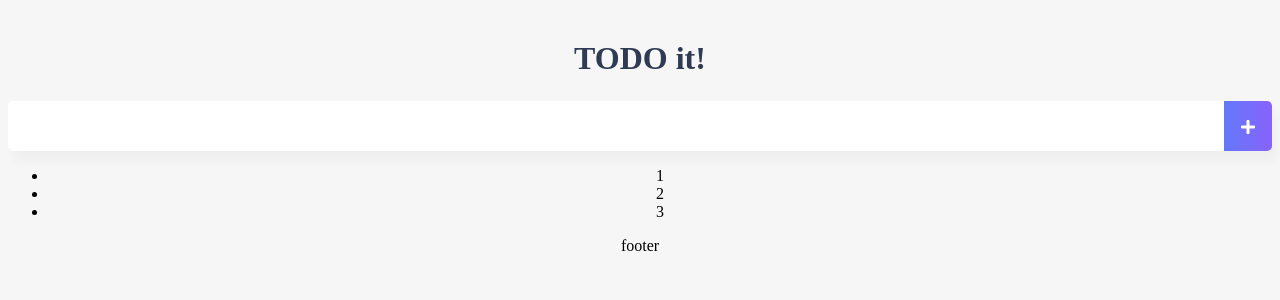
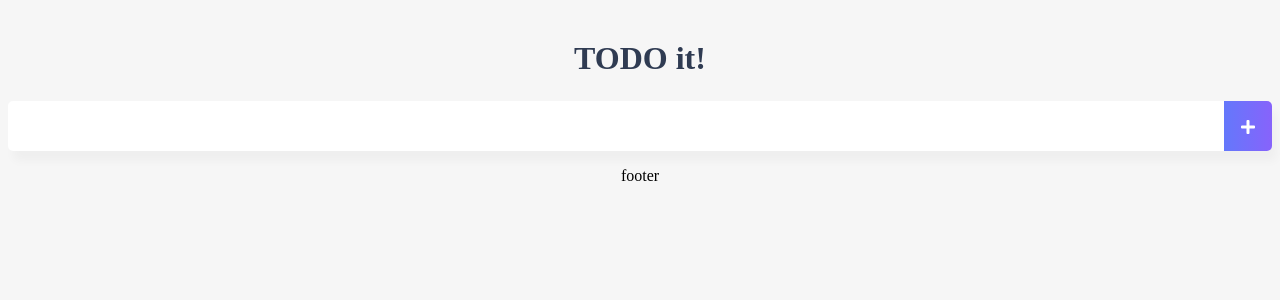
Before and after one commit to seheeeeee/vue-todoApp, a Vue app in the folder vue-todo-app/: page / in a window 1280 px wide. Shown: the top 300 px of the page. Built offline with nearby package versions, Linux system fonts and the light colour scheme.

Commit message:
todoItem 출력

```diff
--- a/vue-todo-app/src/components/TodoList.vue
+++ b/vue-todo-app/src/components/TodoList.vue
@@ -1,9 +1,9 @@
 <template>
   <div>
       <ul>
-          <li>1</li>
-          <li>2</li>
-          <li>3</li>
+          <li v-for="todoItem in todoItems" :key="todoItem">
+            {{ todoItem }}
+          </li>
       </ul>
   </div>
 </template>
```
